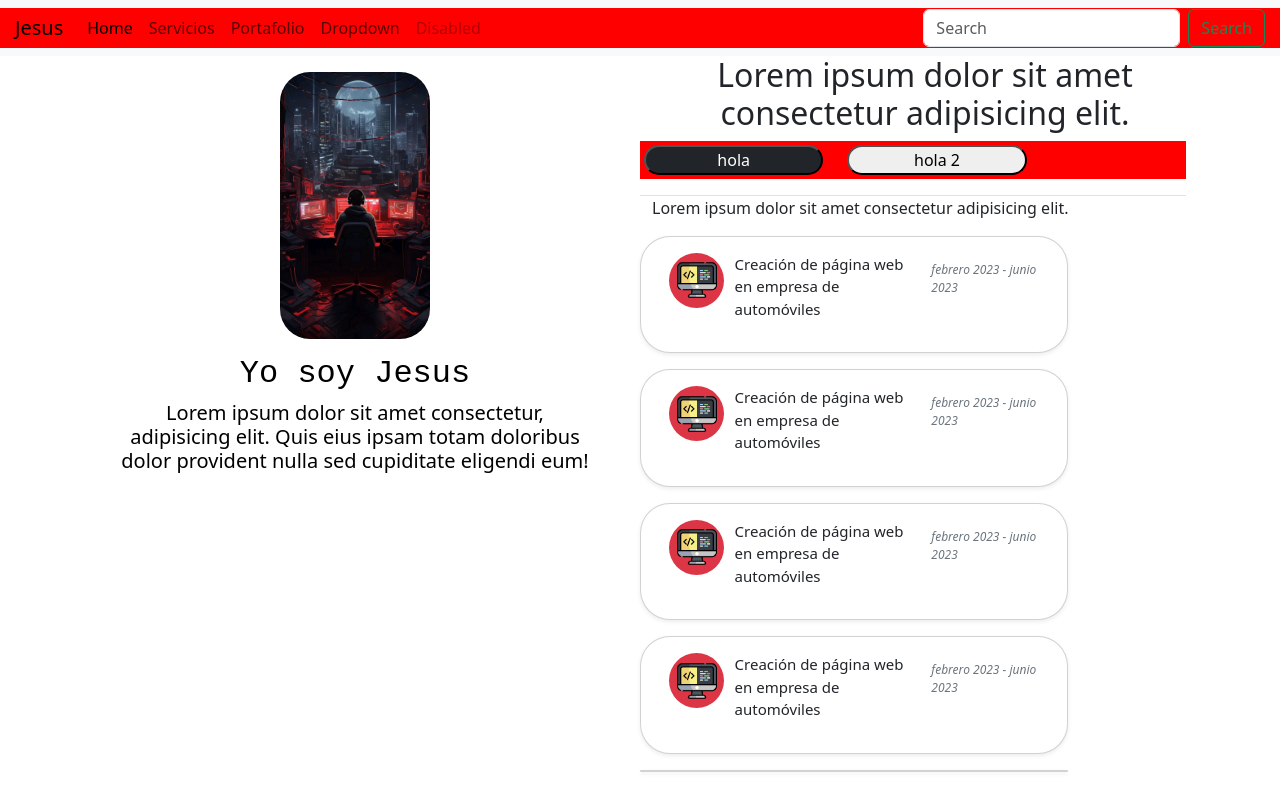
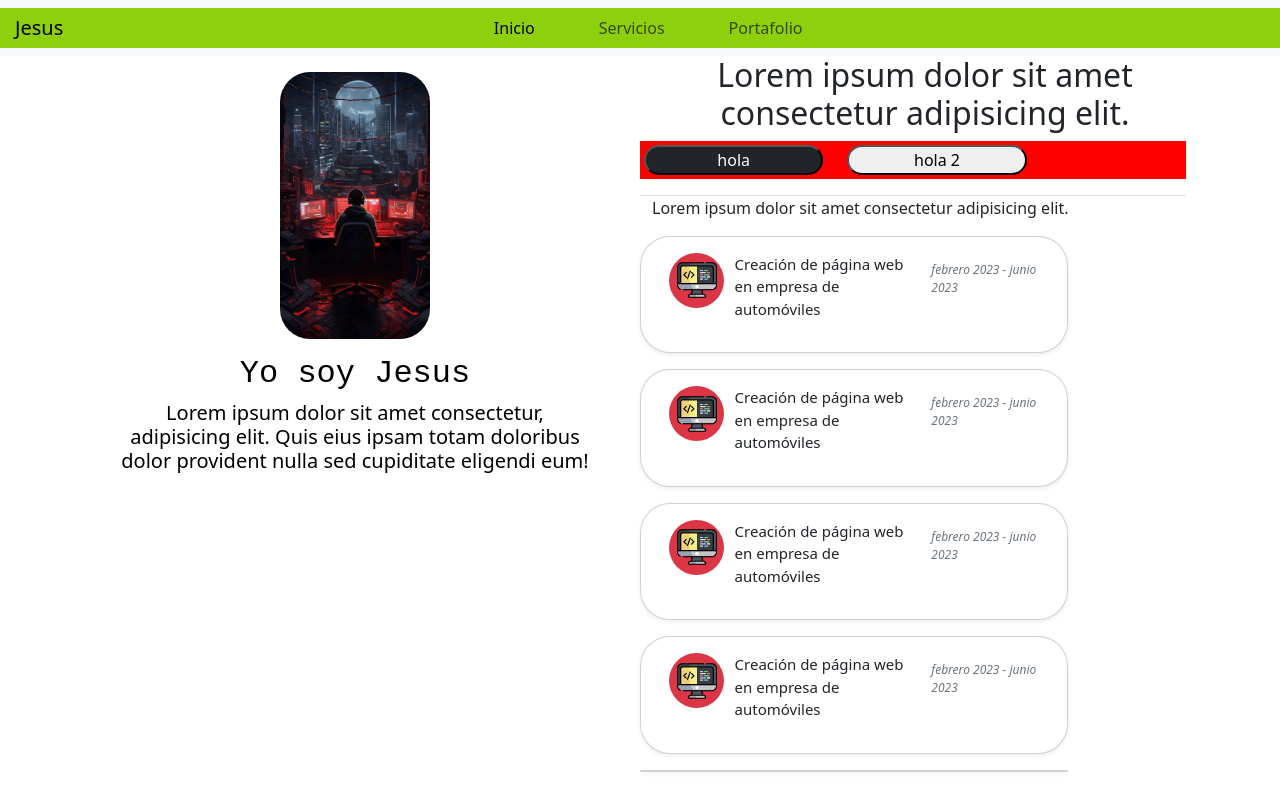
Before and after one commit to JesusDavidQuispeQuispe/Project_01, a plain HTML site: page index.html in a window 1280 px wide. Shown: the top 785 px of the page. Drawn offline with nearby package versions, Linux system fonts and the light colour scheme; some icons are missing.

Commit message:
navbar incompleto

```diff
--- a/index.html
+++ b/index.html
@@ -28,7 +28,7 @@
 <body>
     <!-- Navbar -->
     <nav class="navbar navbar-expand-lg bg-body-tertiary">
-        <div class="container-fluid" style="background-color: red;">
+        <div class="container-fluid" style="background-color: rgb(143, 208, 14);">
             <a class="navbar-brand" href="#">Jesus</a>
             <button class="navbar-toggler" type="button" data-bs-toggle="collapse"
                 data-bs-target="#navbarSupportedContent" aria-controls="navbarSupportedContent" aria-expanded="false"
@@ -36,26 +36,21 @@
                 <span class="navbar-toggler-icon"></span>
             </button>
             <div class="collapse navbar-collapse" id="navbarSupportedContent">
-                <ul class="navbar-nav me-auto mb-2 mb-lg-0">
-                    <li class="nav-item">
-                        <a class="nav-link active" aria-current="page" href="#">Home</a>
+                <ul class="navbar-nav mx-auto mb-2 mb-lg-0">
+                    <li class="nav-item me-5">
+                        <a class="nav-link active" aria-current="page" href="#">Inicio</a>
                     </li>
-                    <li><a class="nav-link" href="#">Servicios</a></li>
-                    <li class="nav-item"><a class="nav-link" href="#">Portafolio</a></li>
-                    <li class="nav-item dropdown">
-                        <a class="nav-link" href="#" role="button" aria-expanded="false">Dropdown</a>
-                    </li>
-                    <li class="nav-item">
-                        <a class="nav-link disabled" aria-disabled="true">Disabled</a>
-                    </li>
+                    <li><a class="nav-link me-5" href="#">Servicios</a></li>
+                    <li class="nav-item me-5"><a class="nav-link" href="#">Portafolio</a></li>
+
                 </ul>
-                <form class="d-flex" role="search">
-                    <input class="form-control me-2" type="search" placeholder="Search" aria-label="Search">
-                    <button class="btn btn-outline-success" type="submit">Search</button>
-                </form>
+
             </div>
         </div>
     </nav>
+
+
+
 
     <!-- Main Content -->
     <div class="container text-center">
```
